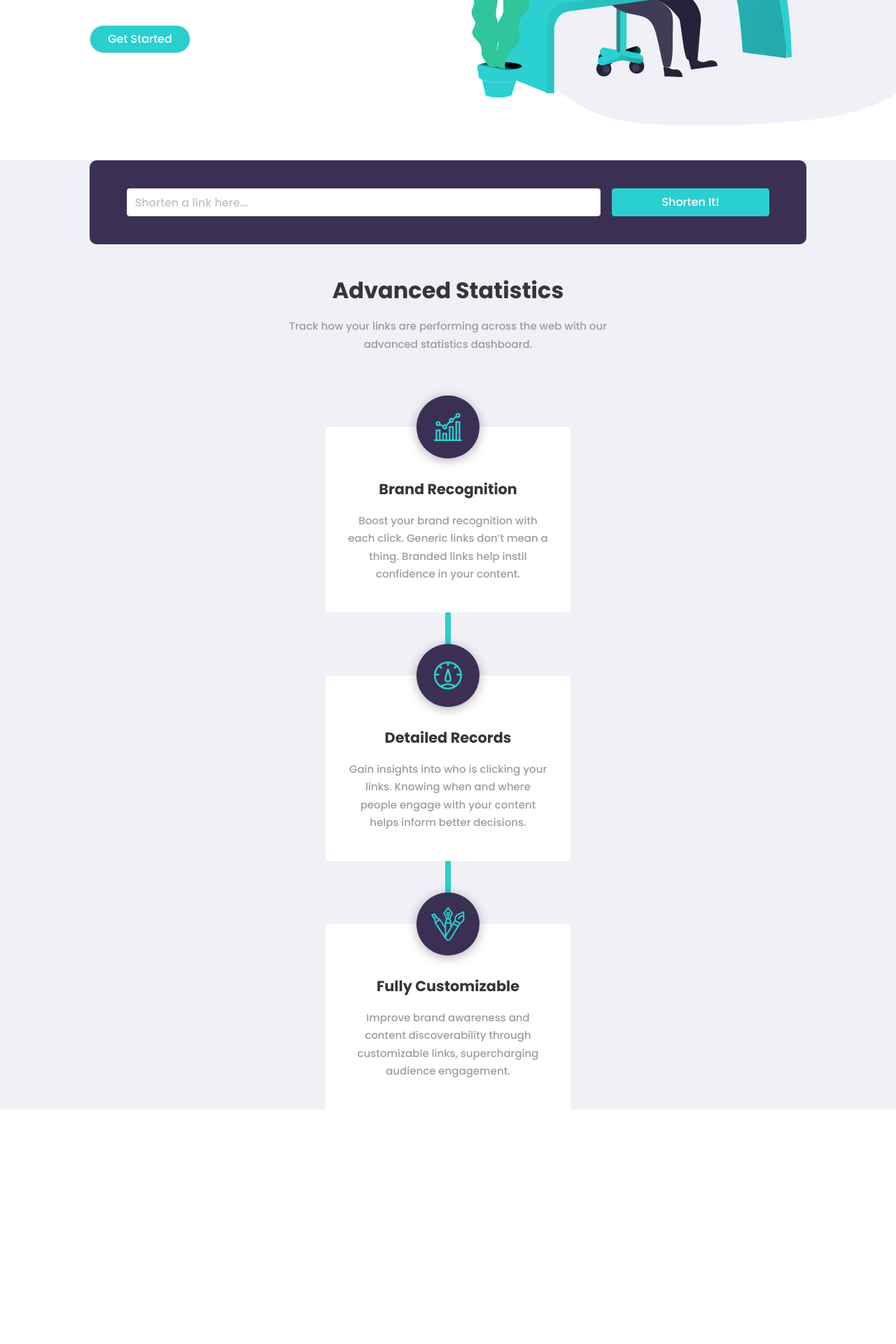
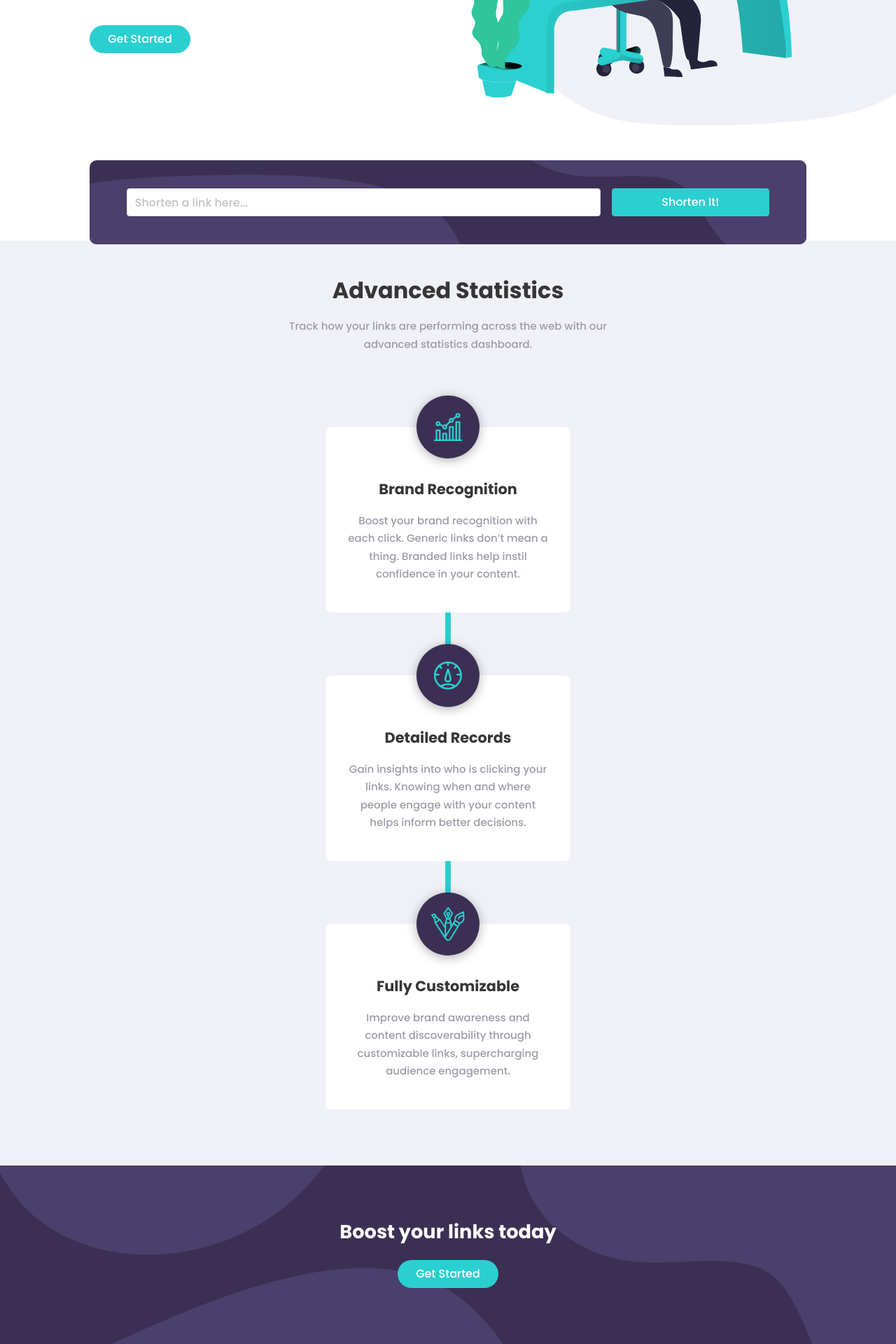
Before and after one commit to awexli/url-shortener, a Vue app: page / in a window 1280 px wide. Shown: the part 394-2314 px from the top of the page at 70% size. Before the commit the page ends 1979 px from the top, so only its background shows below. Built offline with nearby package versions, Linux system fonts and the light colour scheme.

Commit message:
add boost section & backgrounds

```diff
--- a/src/App.vue
+++ b/src/App.vue
@@ -3,6 +3,7 @@
     <NavBar />
     <GetStarted />
     <StatsSection />
+    <BoostLink />
   </div>
 </template>
 
@@ -10,6 +11,7 @@
 import NavBar from './components/NavBar.vue';
 import GetStarted from './components/GetStarted.vue';
 import StatsSection from './components/StatsSection.vue';
+import BoostLink from './components/BoostLink';
 
 export default {
   name: 'App',
@@ -17,6 +19,7 @@ export default {
     NavBar,
     GetStarted,
     StatsSection,
+    BoostLink,
   },
 };
 </script>
--- /dev/null
+++ b/src/components/BoostLink.vue
@@ -0,0 +1,67 @@
+<template>
+  <div class="boost">
+    <picture>
+      <source
+        media="(min-width: 768px)"
+        srcset="../assets/images/bg-boost-desktop.svg"
+      />
+      <img
+        class="boost__background"
+        src="../assets/images/bg-boost-mobile.svg"
+        alt=""
+      />
+    </picture>
+    <div class="boost__content-container">
+      <p class="boost__title title">Boost your links today</p>
+      <button class="boost__button button">Get Started</button>
+    </div>
+  </div>
+</template>
+
+<script>
+export default {
+  name: 'BoostLink',
+};
+</script>
+
+<style lang="scss" scoped>
+@import '../styles/style-guide.scss';
+.boost {
+  padding: 5rem 0.75rem;
+  background-color: $dark-violet;
+  position: relative;
+
+  &__background {
+    position: absolute;
+    width: 100%;
+    height: 100%;
+    left: 0;
+    top: 0;
+  }
+
+  &__content-container {
+    position: relative;
+  }
+
+  &__title {
+    font-size: 1.7rem;
+    color: white;
+  }
+
+  // resuable
+  &__button {
+    background-color: $cyan;
+    border-radius: 2em;
+    border-color: transparent;
+    width: 9rem;
+    color: white;
+    transition: background-color ease 0.1s;
+    -webkit-transition: background-color ease 0.1s;
+    -ms-transition: background-color ease 0.1s;
+
+    &:hover {
+      background-color: $button-hover-color;
+    }
+  }
+}
+</style>
--- a/src/components/GetStarted.vue
+++ b/src/components/GetStarted.vue
@@ -109,14 +109,16 @@ export default {
   &__button {
     background-color: $cyan;
     border-radius: 2em;
+    border-color: transparent;
     width: 9rem;
     color: white;
+    transition: background-color ease 0.1s;
+    -webkit-transition: background-color ease 0.1s;
+    -ms-transition: background-color ease 0.1s;
 
     // resuable
     &:hover {
-      background-color: $cyan;
-      color: white;
-      filter: opacity(45%);
+      background-color: $button-hover-color;
     }
   }
 }
--- a/src/components/LinkForm.vue
+++ b/src/components/LinkForm.vue
@@ -16,6 +16,17 @@
         </button>
       </div>
     </div>
+    <picture>
+      <source
+        media="(min-width: 768px)"
+        srcset="../assets/images/bg-shorten-desktop.svg"
+      />
+      <img
+        class="link-form__background"
+        src="../assets/images/bg-shorten-mobile.svg"
+        alt=""
+      />
+    </picture>
   </form>
 </template>
 
@@ -34,12 +45,27 @@ export default {
   border-radius: 10px;
   background-color: $dark-violet;
   position: relative;
+  overflow: hidden;
 
   @media screen and (min-width: 1024px) {
     display: grid;
     grid-template-columns: 3fr 1fr;
+    grid-template-row: 1fr;
     grid-column-gap: 1em;
     padding: 2.5rem 3.3rem;
+  }
+
+  &__field {
+    position: relative;
+    z-index: 1;
+  }
+
+  &__background {
+    position: absolute;
+    width: 100%;
+    height: 100%;
+    left: 0;
+    top: 0;
   }
 
   &__button {
--- a/src/components/StatsSection.vue
+++ b/src/components/StatsSection.vue
@@ -10,52 +10,13 @@
     </div>
 
     <div class="stats__cards-container">
-      <div class="stats__card">
+      <div class="stats__card" v-for="card in cards" :key="card.id">
         <div class="stats__icon-container">
-          <img
-            src="../assets/images/icon-brand-recognition.svg"
-            alt=""
-            class="stats__card-icon"
-          />
+          <img :src="card.src" :alt="card.alt" class="stats__card-icon" />
         </div>
         <div class="stats__card-description">
-          <h3 class="stats__card-title title">Brand Recognition</h3>
-          <p class="stats__card-subtitle subtitle">
-            Boost your brand recognition with each click. Generic links don’t
-            mean a thing. Branded links help instil confidence in your content.
-          </p>
-        </div>
-      </div>
-      <div class="stats__card">
-        <div class="stats__icon-container">
-          <img
-            src="../assets/images/icon-detailed-records.svg"
-            alt=""
-            class="stats__card-icon"
-          />
-        </div>
-        <div class="stats__card-description">
-          <h3 class="stats__card-title title">Detailed Records</h3>
-          <p class="stats__card-subtitle subtitle">
-            Gain insights into who is clicking your links. Knowing when and
-            where people engage with your content helps inform better decisions.
-          </p>
-        </div>
-      </div>
-      <div class="stats__card">
-        <div class="stats__icon-container">
-          <img
-            src="../assets/images/icon-fully-customizable.svg"
-            alt=""
-            class="stats__card-icon"
-          />
-        </div>
-        <div class="stats__card-description">
-          <h3 class="stats__card-title title">Fully Customizable</h3>
-          <p class="stats__card-subtitle subtitle">
-            Improve brand awareness and content discoverability through
-            customizable links, supercharging audience engagement.
-          </p>
+          <h3 class="stats__card-title title">{{ card.title }}</h3>
+          <p class="stats__card-subtitle subtitle">{{ card.subtitle }}</p>
         </div>
       </div>
     </div>
@@ -70,6 +31,36 @@ export default {
   components: {
     LinkForm,
   },
+  data() {
+    return {
+      cards: [
+        {
+          id: 1,
+          src: require('../assets/images/icon-brand-recognition.svg'),
+          alt: 'Icon of a bar and line graph trending up',
+          title: 'Brand Recognition',
+          subtitle:
+            'Boost your brand recognition with each click. Generic links don’t mean a thing. Branded links help instil confidence in your content.',
+        },
+        {
+          id: 2,
+          src: require('../assets/images/icon-detailed-records.svg'),
+          alt: 'Icon of a circular meter',
+          title: 'Detailed Records',
+          subtitle:
+            'Gain insights into who is clicking your links. Knowing when and where people engage with your content helps inform better decisions.',
+        },
+        {
+          id: 3,
+          src: require('../assets/images/icon-fully-customizable.svg'),
+          alt: 'Icon of a various drawing tools',
+          title: 'Fully Customizable',
+          subtitle:
+            'Improve brand awareness and content discoverability through customizable links, supercharging audience engagement.',
+        },
+      ],
+    };
+  },
 };
 </script>
 
@@ -79,6 +70,7 @@ $card-padding: 1em;
 
 .stats {
   position: relative;
+  padding-bottom: 5rem;
 
   // gray background
   &::before {
@@ -92,7 +84,7 @@ $card-padding: 1em;
     z-index: -1;
 
     @media screen and (min-width: 1024px) {
-      //top: 20%;
+      top: 8%;
     }
   }
 
@@ -116,6 +108,7 @@ $card-padding: 1em;
       width: 8px;
       display: block;
       position: absolute;
+      z-index: -1;
 
       // center line vertical
       margin-left: auto;
@@ -125,8 +118,6 @@ $card-padding: 1em;
       right: 0;
       text-align: center;
       // end center line
-
-      z-index: -1;
 
       // cyan line horizontal
       @media screen and (min-width: 1440px) {
@@ -163,6 +154,7 @@ $card-padding: 1em;
     justify-content: center;
     height: 265px;
     max-width: 350px;
+    border-radius: $border-radius;
 
     @media screen and (min-width: 1440px) {
       justify-content: flex-start;
@@ -181,14 +173,18 @@ $card-padding: 1em;
   &__icon-container {
     background-color: $dark-violet;
     border-radius: 50%;
+    box-shadow: 0px 3px 15px rgba(0, 0, 0, 0.3);
+    border-collapse: collapse;
+
     width: 90px;
     height: 90px;
+
     display: grid;
     place-items: center;
+
     position: absolute;
     top: -45px;
-    box-shadow: 0px 3px 15px rgba(0,0,0,0.3);
-    border-collapse: collapse;
+
     transition: transform ease 0.2s;
 
     &:hover {
--- a/src/styles/style-guide.scss
+++ b/src/styles/style-guide.scss
@@ -2,3 +2,5 @@ $cyan: hsl(180, 66%, 49%);
 $dark-violet: hsl(257, 27%, 26%);
 $gray: #EFF1F7;
 $gray-violet: hsl(257, 7%, 63%);
+$border-radius: 8px;
+$button-hover-color: #9BE3E2;
```
Also changed, not shown: src/components/CyanButton.vue (added).
